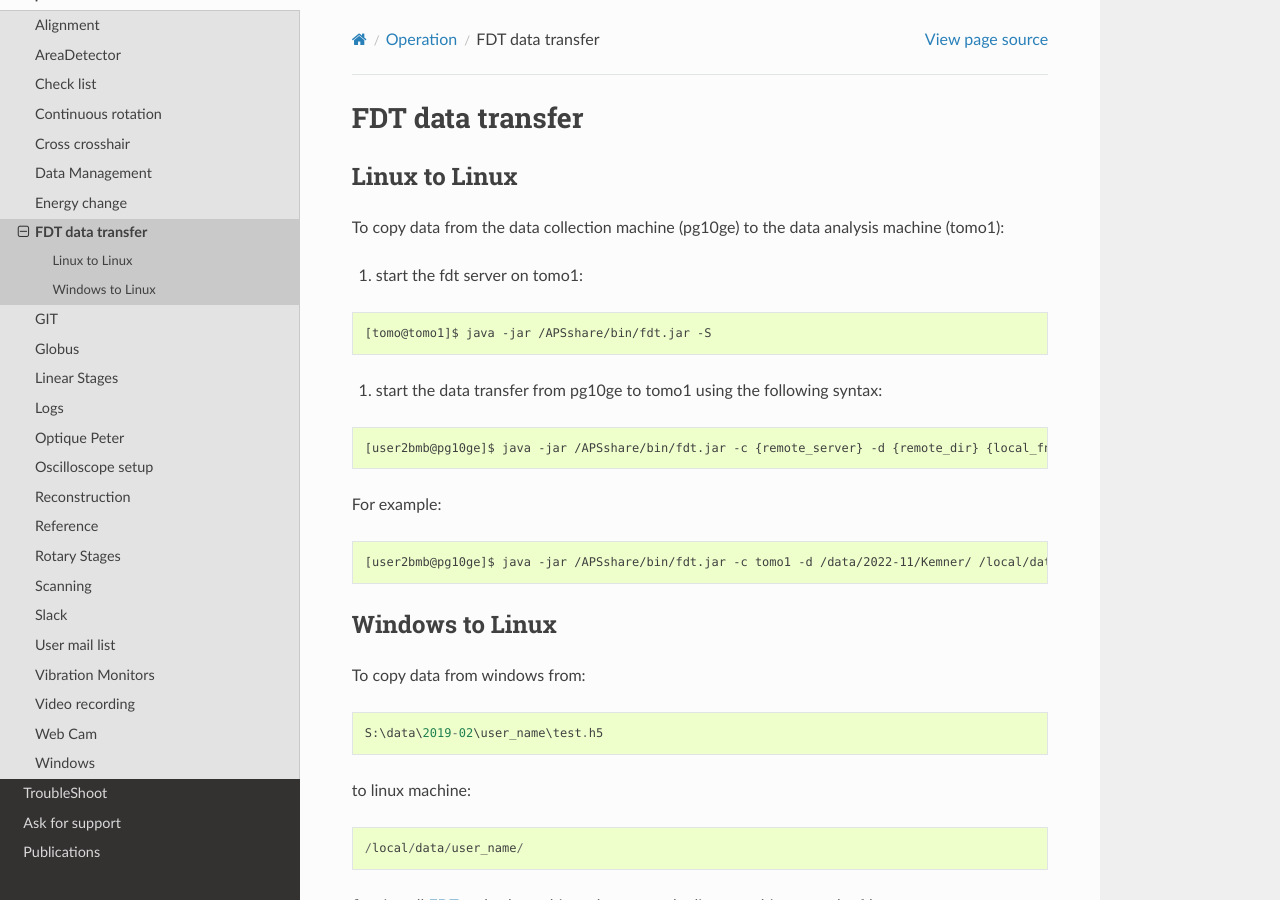
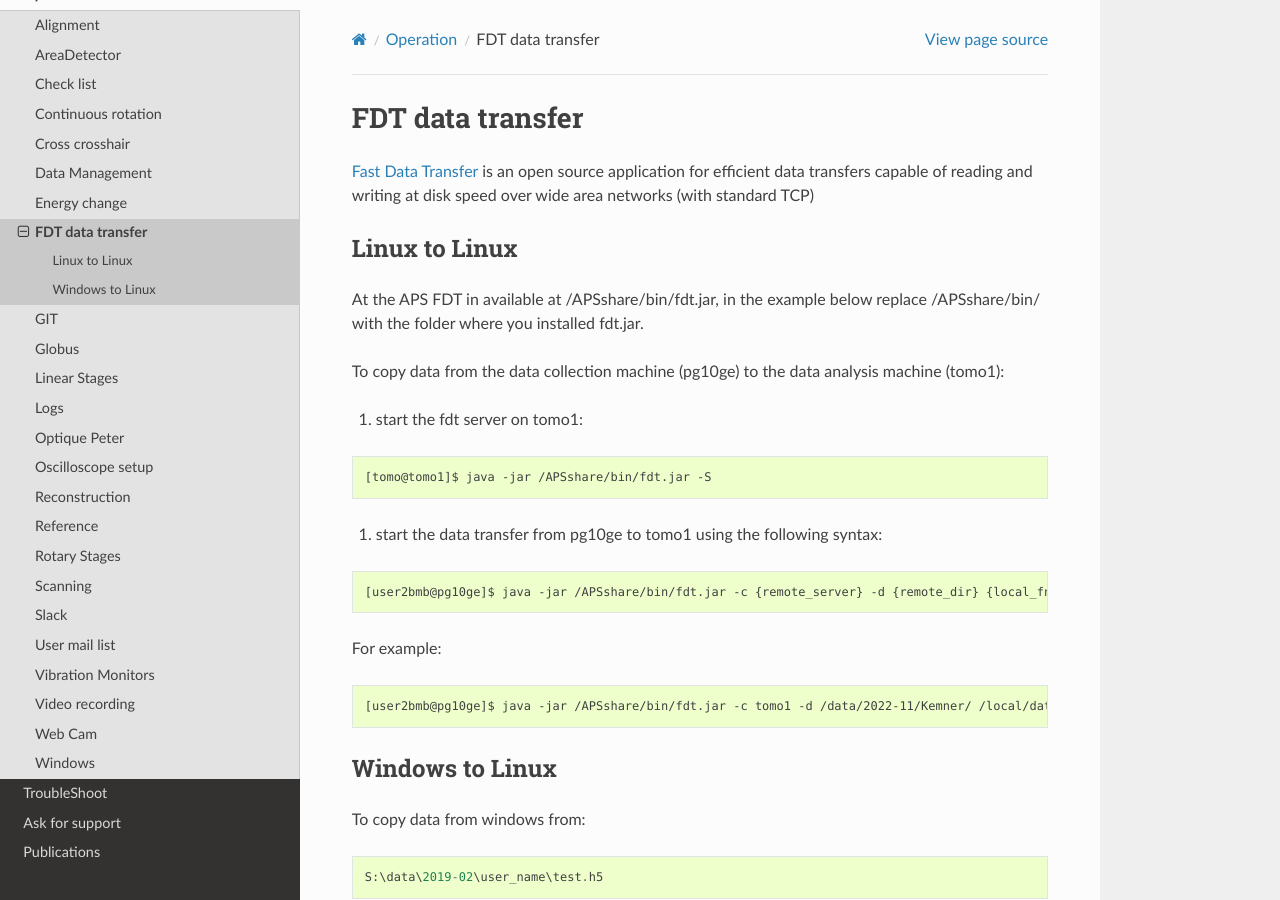
Before and after one commit to xray-imaging/2bm-docs, a Sphinx documentation site: the page built from docs/source/ops/item_006.rst, in a window 1280 px wide and 900 px high. Built offline with Sphinx 7.4.7 and the Read the Docs theme 2.0.0, drawn with Linux system fonts in a browser that asks for light colours; the version number could not be read and is left out.

Commit message:
update FDT instructions

```diff
--- a/docs/source/ops/item_006.rst
+++ b/docs/source/ops/item_006.rst
@@ -1,8 +1,16 @@
 FDT data transfer
 =================
 
+
+`Fast Data Transfer <https://fast-data-transfer.github.io>`_ is an open source application for efficient data transfers capable of
+reading and writing at disk speed over wide area networks (with standard TCP)
+
 Linux to Linux
 --------------
+
+At the APS FDT in available at /APSshare/bin/fdt.jar, in the example below replace /APSshare/bin/ with the folder
+where you installed fdt.jar.
+
 
 To copy data from the data collection machine (pg10ge) to the data analysis machine (tomo1):
 
```
